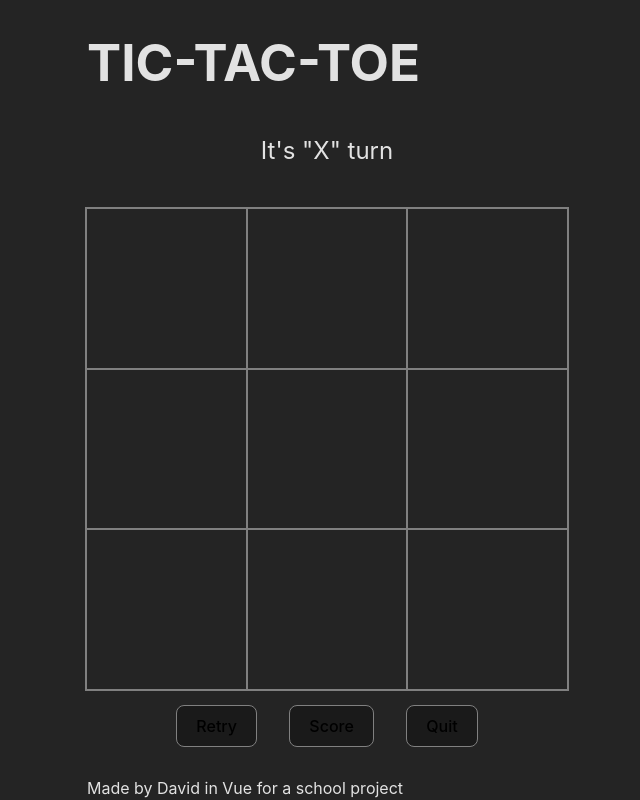
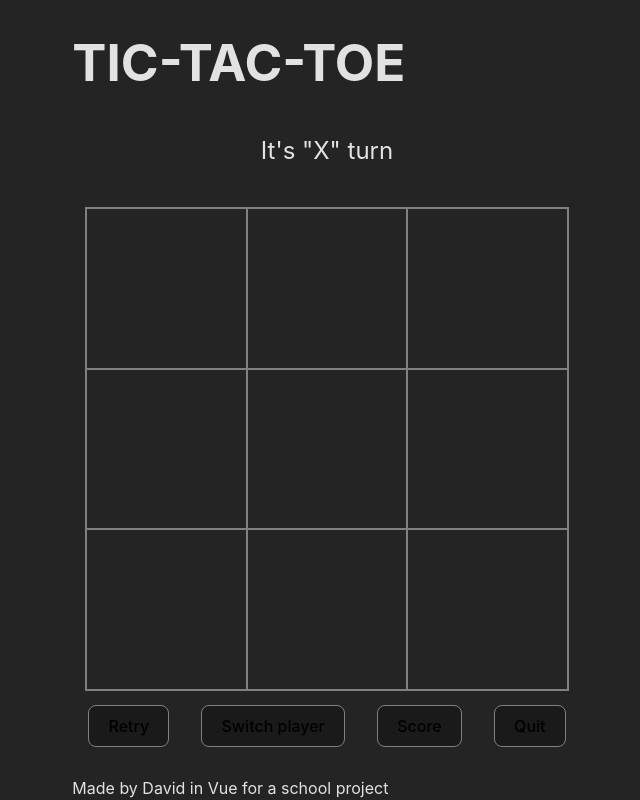
Before and after one commit to davidstalgren/tic-tac-toe-Vue, a Vue app: page / in a window 1280 px wide. Both pictures are taken after typing "Sample", "Sample" into the empty fields and a click on the button "Start your game!". Shown: the whole page, without its empty margins (313-953 px from the left). Built offline with nearby package versions, Linux system fonts and the light colour scheme.

Commit message:
added a button to switch player

```diff
--- a/src/components/GameBoard.vue
+++ b/src/components/GameBoard.vue
@@ -107,6 +107,15 @@ function resetGame() {
     stateOfTheGame.value.tiedGame = false;
 };
 
+function switchPlayer() {
+
+    if (stateOfTheGame.value.playerTurn === 'X') {
+        stateOfTheGame.value.playerTurn = 'O';
+    } else if (stateOfTheGame.value.playerTurn === 'O') {
+        stateOfTheGame.value.playerTurn = 'X';
+    };
+};
+
 function showScoreToggle() {
     if (stateOfTheGame.value.showScore) {
         stateOfTheGame.value.showScore = false;
@@ -142,11 +151,12 @@ function quitGame() {
         </div><br>
         <div class="gameBoard">
             <div class="gameBoard__cell" v-for="(cell, i) in stateOfTheGame.board" @click="makeMove(i)">
-            <span>{{ stateOfTheGame.board[i] }}</span>
+                <span>{{ stateOfTheGame.board[i] }}</span>
             </div>
         </div>
         <div class="button__container">
             <button @click="resetGame">Retry</button>
+            <button @click="switchPlayer">Switch player</button>
             <button @click="showScoreToggle">Score</button>
             <button @click="quitGame">Quit</button>
         </div>
```
